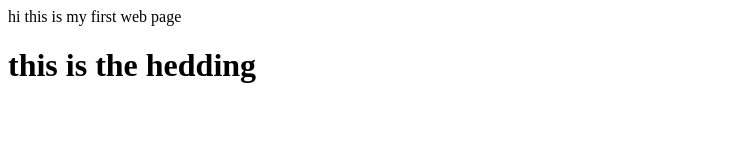
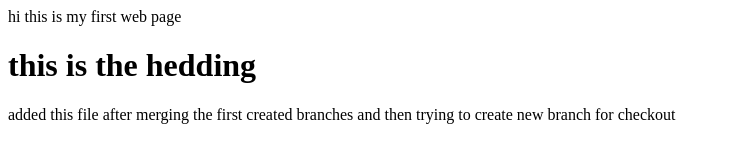
Before and after one commit to danujaya00/git-learn-demo, a plain HTML site: page index.html in a window 1280 px wide. Shown: the whole page, without its empty margins (0-729 px from the left). Drawn offline with Linux system fonts and the light colour scheme.

Commit message:
modified the index html

```diff
--- a/index.html
+++ b/index.html
@@ -9,5 +9,6 @@
 <body>
     hi this is my first web page
     <b><h1>this is the hedding</h1></b>
+    added this file after merging the first created branches and then trying to create new branch for checkout
 </body>
 </html>
```
